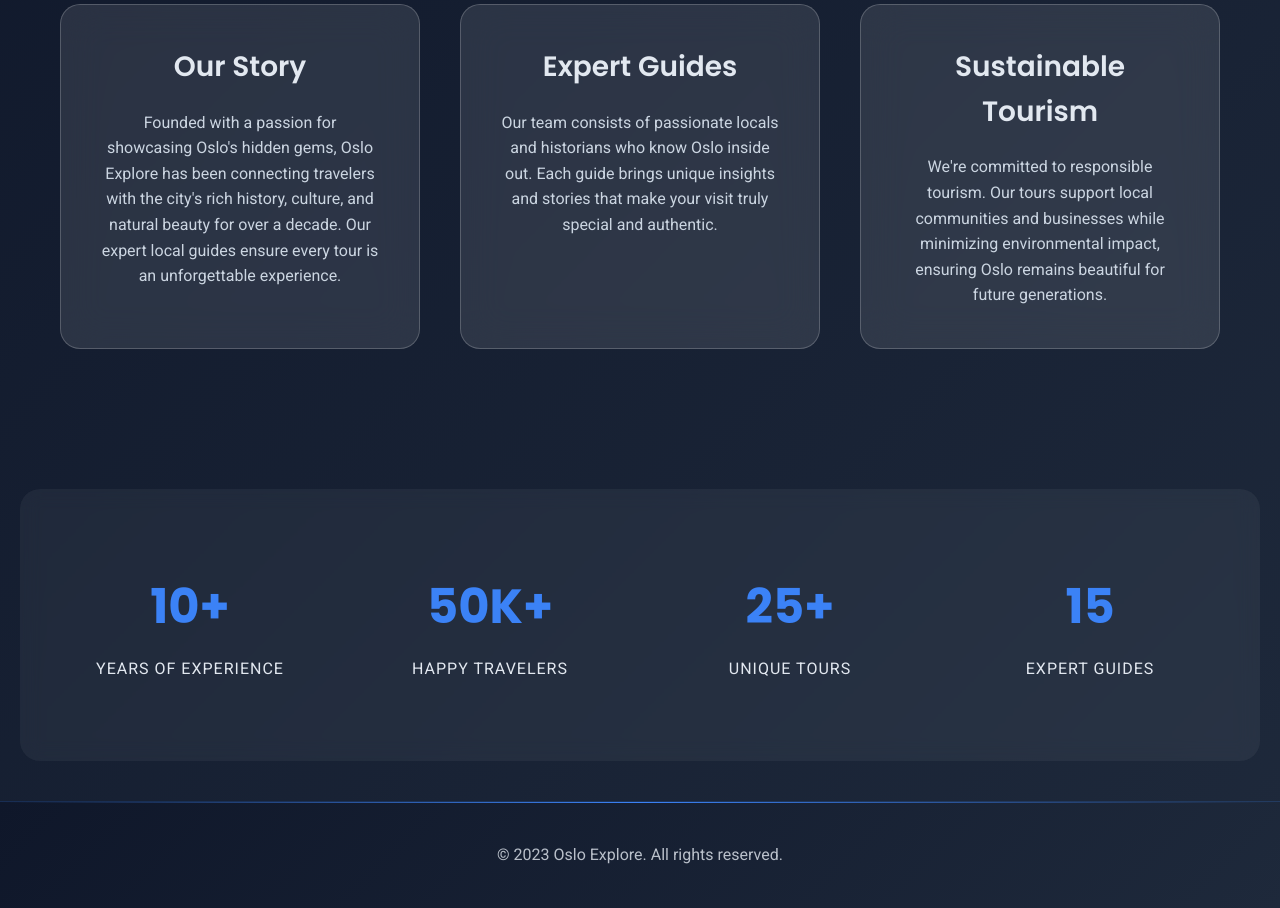
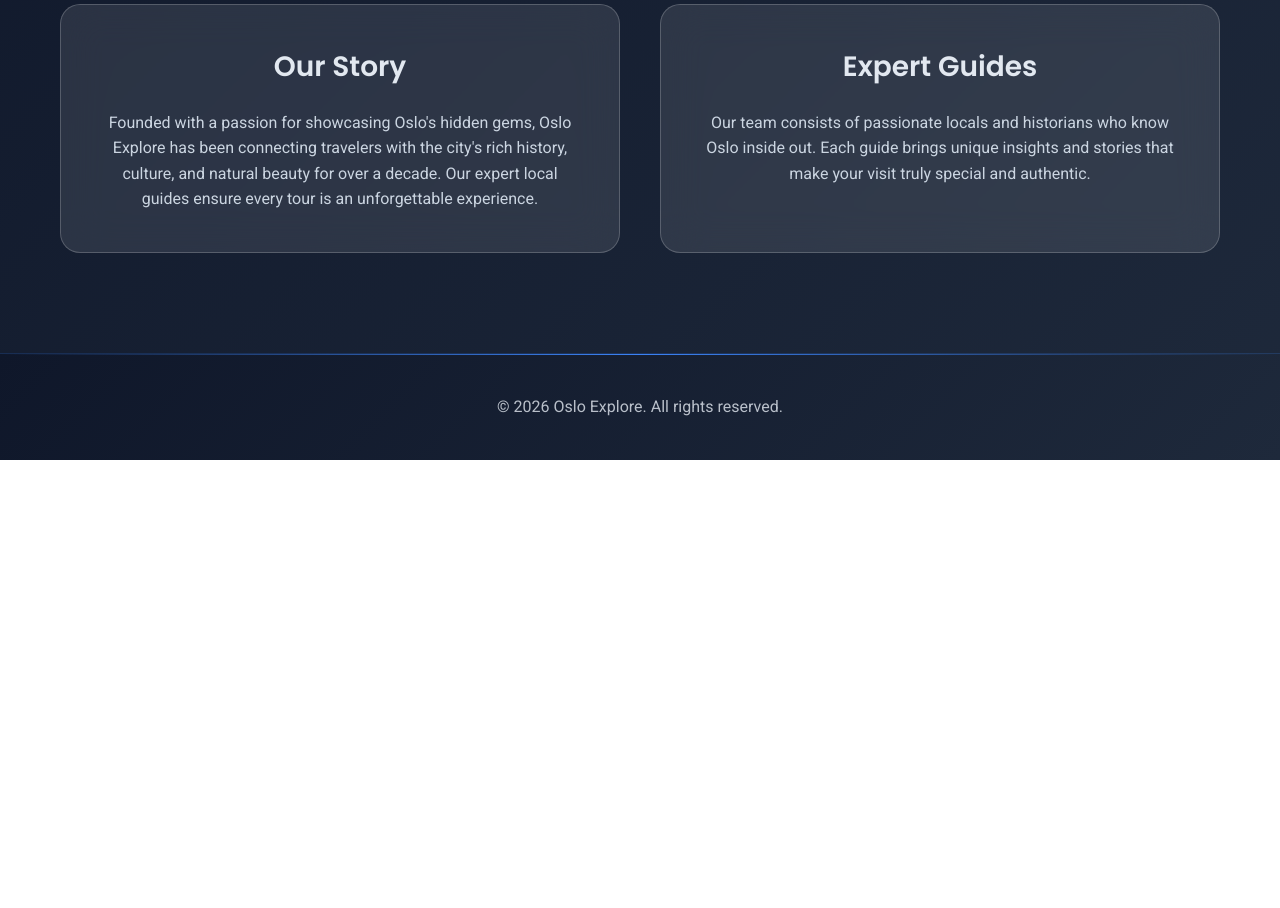
Before and after one commit to OsloExplore/oslo-explore, a plain HTML site: page about.html in a window 1280 px wide. Shown: the part 505-1413 px from the top of the page. After the commit the page ends 965 px from the top, so only its background shows below. Drawn offline with Linux system fonts and the light colour scheme.

Commit message:
Update about.html by removing sections and updating year
Removed the Sustainable Tourism section and statistics from the about page.

```diff
--- a/about.html
+++ b/about.html
@@ -12,7 +12,7 @@
             <img src="BIlder/OsloExploreLogo.jpg" alt="Oslo Explore Logo" class="logo">
             <nav>
                 <ul>
-                    <li><a href="home.html">Home</a></li>
+                    <li><a href="index.html">Home</a></li>
                     <li><a href="tours.html">Tours</a></li>
                     <li><a href="about.html">About</a></li>
                     <li><a href="contact.html">Contact</a></li>
@@ -39,40 +39,13 @@
                     <h3>Expert Guides</h3>
                     <p>Our team consists of passionate locals and historians who know Oslo inside out. Each guide brings unique insights and stories that make your visit truly special and authentic.</p>
                 </div>
-                <div class="about-card">
-                    <h3>Sustainable Tourism</h3>
-                    <p>We're committed to responsible tourism. Our tours support local communities and businesses while minimizing environmental impact, ensuring Oslo remains beautiful for future generations.</p>
-                </div>
-            </div>
-        </div>
-    </section>
-
-    <section class="stats">
-        <div class="container">
-            <div class="stats-grid">
-                <div class="stat">
-                    <h4>10+</h4>
-                    <p>Years of Experience</p>
-                </div>
-                <div class="stat">
-                    <h4>50K+</h4>
-                    <p>Happy Travelers</p>
-                </div>
-                <div class="stat">
-                    <h4>25+</h4>
-                    <p>Unique Tours</p>
-                </div>
-                <div class="stat">
-                    <h4>15</h4>
-                    <p>Expert Guides</p>
-                </div>
             </div>
         </div>
     </section>
 
     <footer>
         <div class="container">
-            <p>&copy; 2023 Oslo Explore. All rights reserved.</p>
+            <p>&copy; 2026 Oslo Explore. All rights reserved.</p>
         </div>
     </footer>
 
```
